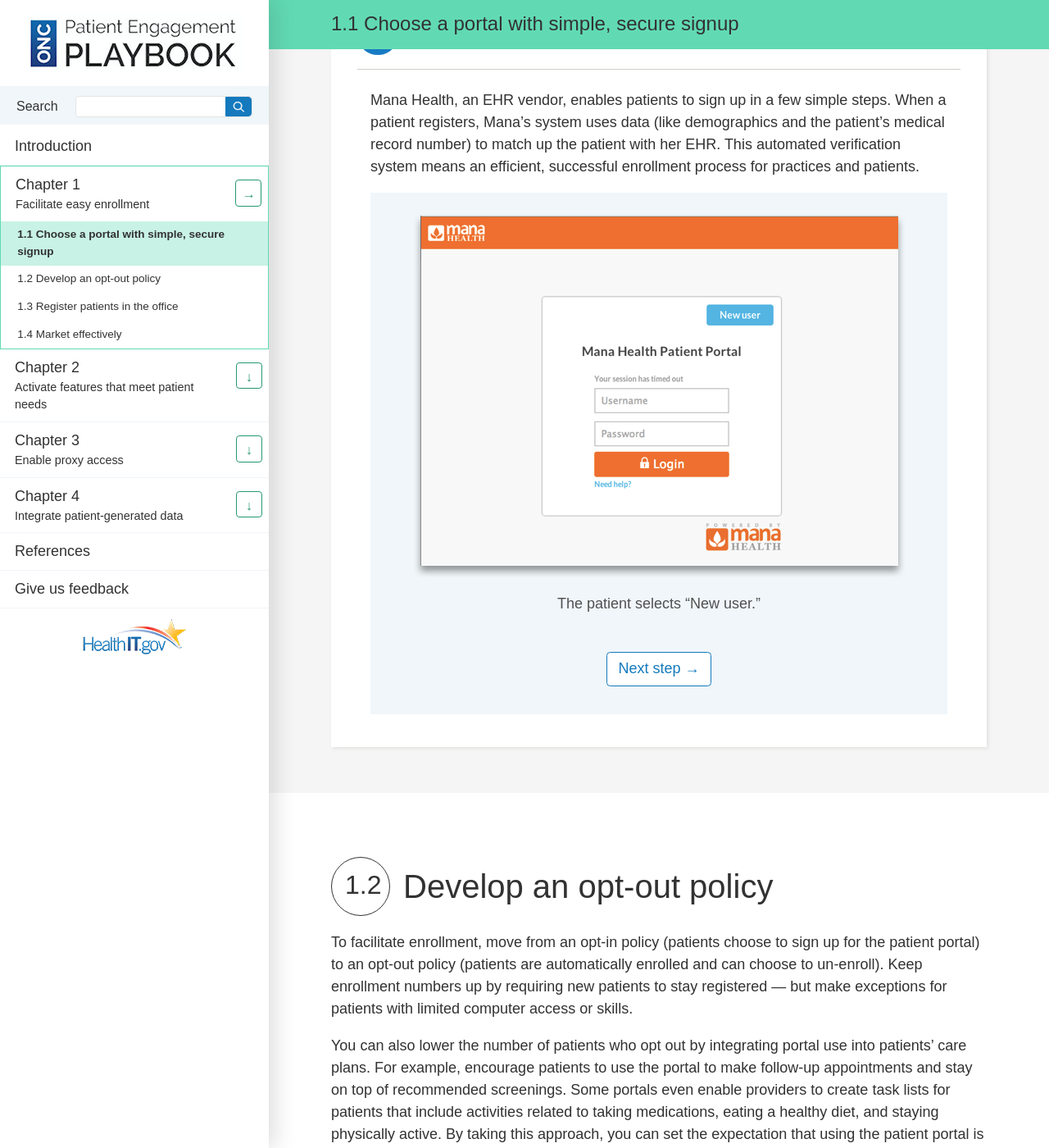
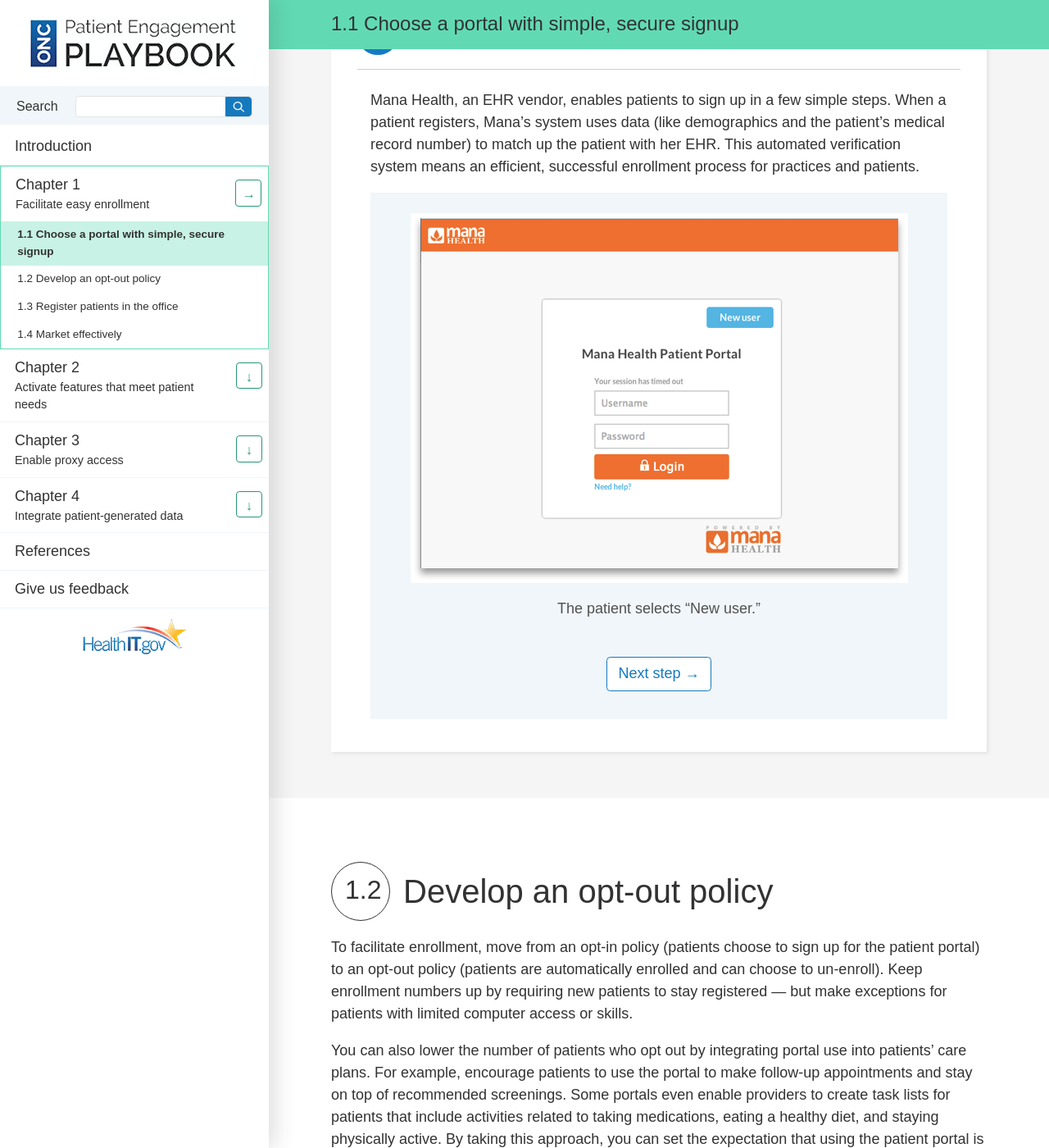
Before and after one commit to SriGovHealth/ONCHITPlaybook, a Jekyll site: the page built from _content/chapter-1.html, in a window 1280 px wide and 1400 px high, scrolled down 2078 px. Shown: the whole window at 82% size. Built offline with Jekyll 4.4.1, drawn with Linux system fonts in a browser that asks for light colours.

Commit message:
slide img background color and border

```diff
--- a/_sass/_patterns.scss
+++ b/_sass/_patterns.scss
@@ -1071,6 +1071,11 @@ ul.checklist {
       min-height: inherit;
       transition: all 1s;
     }
+
+    img {
+      background-color: $white;
+      border: 3px solid $white;
+    }
   }
 
   .limit {
```
